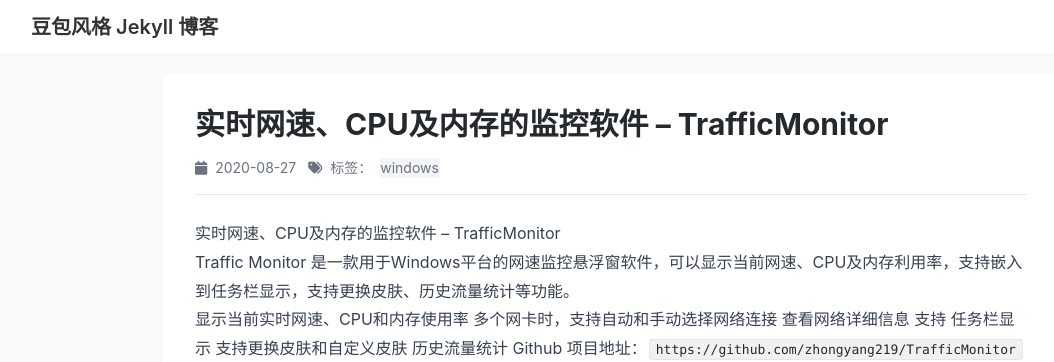
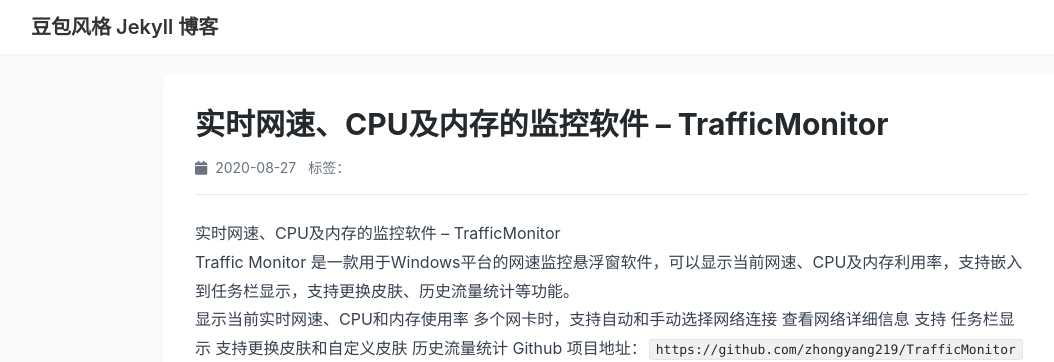
Before and after one commit to kryo0o/kryo0o.github.io, a Jekyll site: the page built from _posts/2020-08-27-实时网速、CPU及内存的监控软件 – TrafficMonitor.md, in a window 1280 px wide. Shown: the top 362 px of the page, without its empty margins (29-1083 px from the left). Built offline with Jekyll 4.4.1, drawn with Linux system fonts in a browser that asks for light colours; nearby versions of some CDN libraries.

Commit message:
修复bug

```diff
--- a/_config.yml
+++ b/_config.yml
@@ -5,7 +5,7 @@
 url: "https://blog.kryoo.de"
 github_username: kryo0o
 
-# 核心配置（删除所有高亮相关）
+# 核心配置
 markdown: kramdown
 permalink: /posts/:title/
 timezone: Asia/Shanghai
@@ -16,12 +16,13 @@
 paginate: 10
 paginate_path: "/page/:num/"
 
+# 仅保留必要插件
 plugins:
   - jekyll-paginate
   - jekyll-feed
   - jekyll-seo-tag
 
-# 简化Kramdown配置（无高亮）
+# 简化Kramdown配置
 kramdown:
   input: GFM
   parse_block_html: true
--- a/_layouts/default.html
+++ b/_layouts/default.html
@@ -49,13 +49,12 @@
       padding: 2px 6px !important;
       font-size: 13px !important;
       font-family: "Consolas", "Monaco", "Courier New", monospace !important;
-      color: #24292e !important; /* 纯文本颜色 */
+      color: #24292e !important;
       border: 1px solid #e5e6eb !important;
       margin: 0 2px !important;
     }
 
     /* ========== 2. 块级代码（纯文本，无上色） ========== */
-    /* 块级代码容器（仅保留基础样式，无彩色） */
     .highlight, .code-block {
       background: #f5f7fa !important;
       border: 1px solid #e5e6eb !important;
@@ -77,10 +75,10 @@
       font-size: 14px !important;
       line-height: 1.6 !important;
       font-family: "Consolas", "Monaco", "Courier New", monospace !important;
-      color: #24292e !important; /* 统一纯文本颜色 */
+      color: #24292e !important;
     }
 
-    /* ========== 复制按钮 ========== */
+    /* ========== 复制按钮（唯一显示） ========== */
     .copy-btn {
       position: absolute !important;
       top: 8px !important;
@@ -95,12 +93,14 @@
       display: flex !important;
       align-items: center !important;
       justify-content: center !important;
-      z-index: 10 !important;
+      z-index: 99 !important;
       padding: 0 !important;
       font-size: 12px !important;
       opacity: 0.8 !important;
+      /* 初始隐藏，hover显示 */
       display: none !important;
     }
+    /* 仅块级代码hover时显示一个按钮 */
     .highlight:hover .copy-btn {
       display: flex !important;
     }
@@ -168,10 +168,15 @@
       color: #999;
       margin: 0;
     }
-    /* 移除日期旁边的标签 */
-    .post-header .post-tags,
-    .post-header .tags {
+    /* 🔥 强制屏蔽所有标签相关元素（优先级最高） */
+    .tag-item, .tags, .post-tags, [class*="tag"], [id*="tag"] {
       display: none !important;
+      visibility: hidden !important;
+      opacity: 0 !important;
+      width: 0 !important;
+      height: 0 !important;
+      margin: 0 !important;
+      padding: 0 !important;
     }
     .post-excerpt {
       font-size: 15px;
--- a/index.html
+++ b/index.html
@@ -11,19 +11,17 @@
   </div>
 </div>
 
-<!-- 文章列表（仅保留标题+日期，移除所有标签） -->
+<!-- 文章列表（仅标题+日期，无任何标签） -->
 <div class="post-list">
   {% if paginator.posts.size > 0 %}
     {% for post in paginator.posts %}
       <div class="post-item">
-        <!-- 文章标题+日期（仅保留日期，无标签） -->
         <div class="post-header">
           <h2 class="post-title">
             <a href="{{ post.url | relative_url }}">{{ post.title }}</a>
           </h2>
           <p class="post-date">{{ post.date | date: "%Y-%m-%d" }}</p>
         </div>
-        <!-- 文章简介 -->
         <p class="post-excerpt">
           {{ post.content | strip_html | truncate: 200, "..." }}
         </p>
```
Also changed, not shown: other parts of _layouts/default.html (+11 -9 lines). Lines whose indentation alone changed are shown as unchanged.
